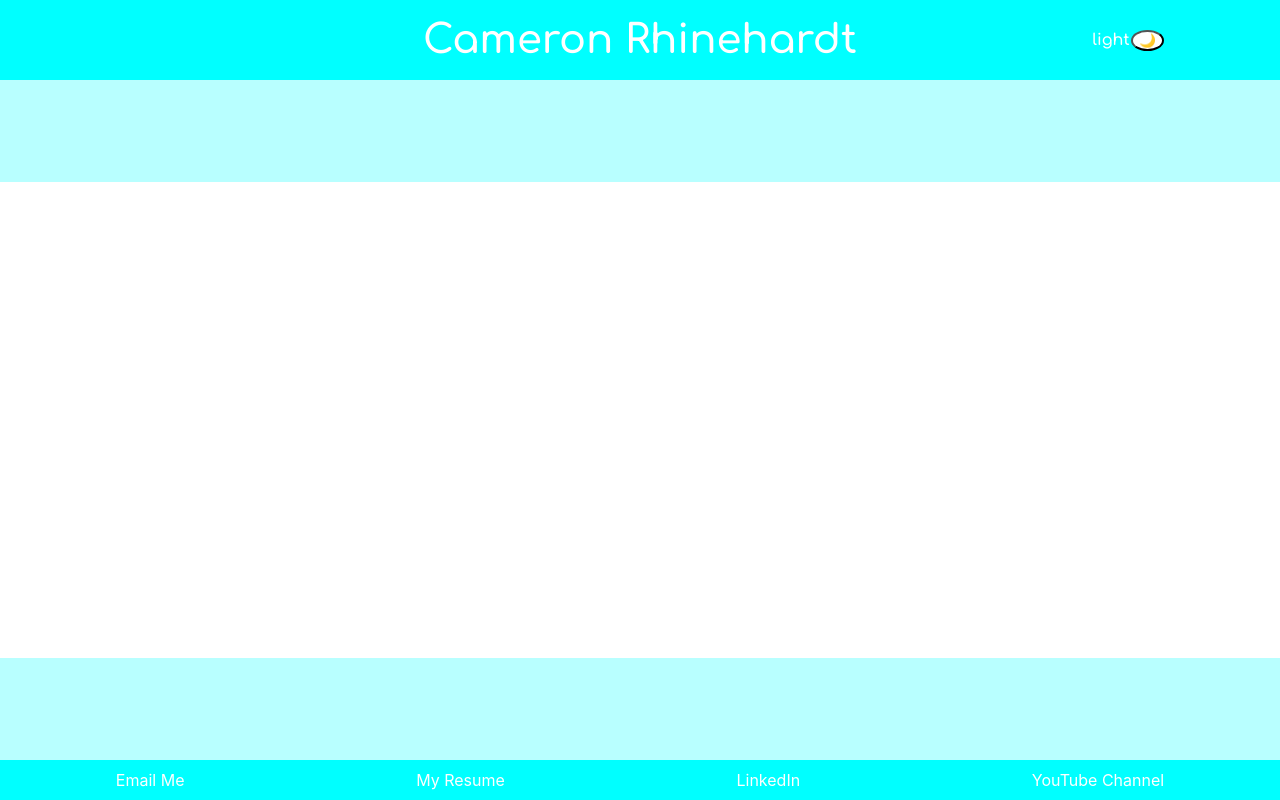
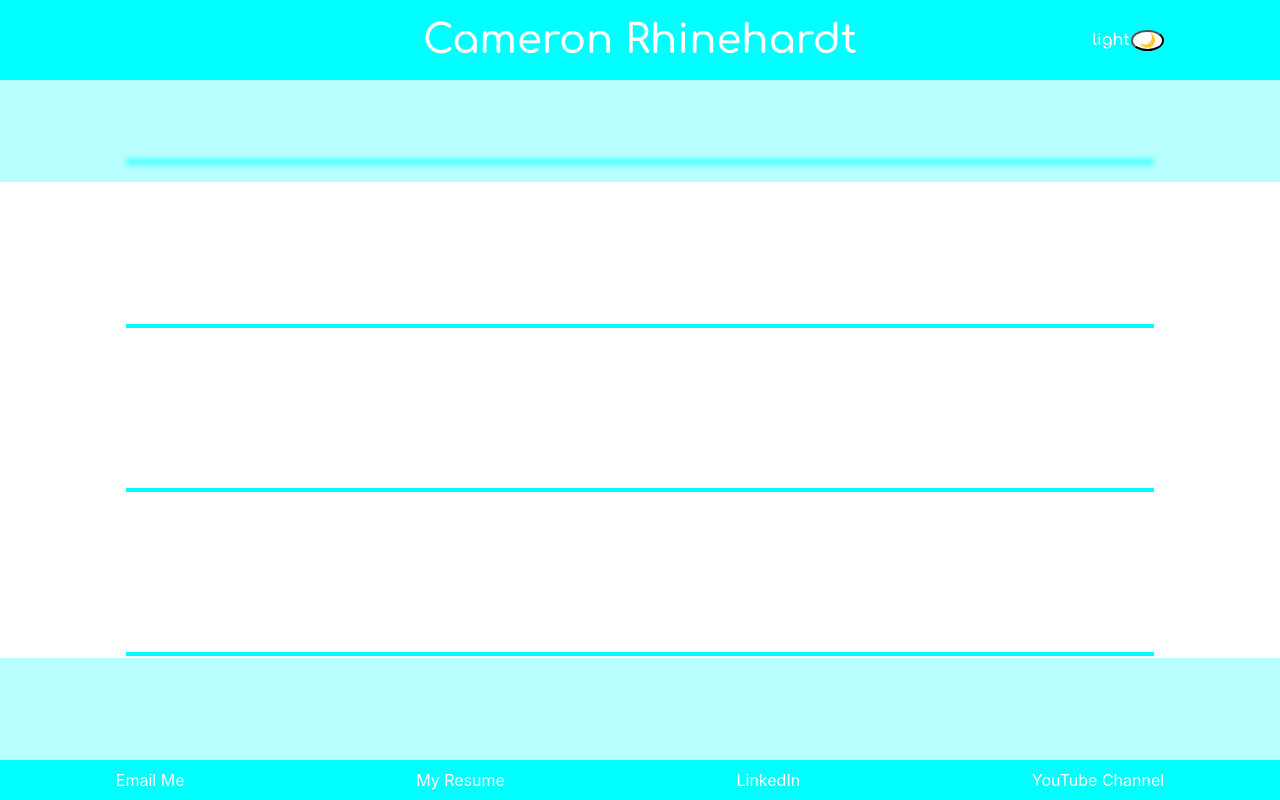
Before and after one commit to rhinehardtc/madebycameron, a React (Create React App) app in the folder madebycameron/: page / in a window 1280 px wide. Built offline with nearby package versions, Linux system fonts and the light colour scheme; a web font is replaced by a local one.

Commit message:
cards are ready to go

```diff
--- a/madebycameron/src/App.js
+++ b/madebycameron/src/App.js
@@ -21,7 +21,7 @@
   return (
     <div className="App" style={theme === "light" ? lightTheme : darkTheme}>
       <Header theme={theme} setTheme={setTheme} />
-      <ProjectsContainer />
+      <ProjectsContainer theme={theme} />
       <Footer theme={theme} />
     </div>
   );
--- /dev/null
+++ b/madebycameron/src/ProjectCard.js
@@ -0,0 +1,24 @@
+
+const ProjectCard = (props) => {
+    const {theme, project} = props;
+
+    const cardStyle = {
+        display: "flex",
+        width: "80vw",
+        height: "65vh",
+        marginTop: "10vh",
+        marginBottom: "10vh",
+        border: theme === "light" ? "2px solid cyan" : "2px solid purple"
+    };
+
+    return(
+        <div style={cardStyle}>
+            <div>
+
+            </div>
+
+        </div>
+    )
+}
+
+export default ProjectCard;
--- /dev/null
+++ b/madebycameron/src/ProjectList.js
@@ -0,0 +1,42 @@
+const ProjectList = [
+    {
+        id: 1,
+        name: "Like The Taste",
+        videoURL: "https://www.youtube.com/embed/kQoJ3pYkz04",
+        gitHubURL: "https://github.com/rhinehardtc/Like_The_Taste",
+        description: "A website built for users to search and store recipes with complex compound filter."
+    },
+    {
+        id: 2,
+        name: "Tell-A-Punch 3020",
+        videoURL: "https://www.youtube.com/watch?v=uMlHYis91TU&t=4s",
+        gitHubURL: "https://github.com/rhinehardtc/Tell-A-Punch3020",
+        description: "A React.JS 2-player pattern-based fighting game with controller support.",
+        hostedURL: "https://rhinehardtc.github.io/Tell-A-Punch3020/"
+    },
+    {
+        id: 3,
+        name: "Demo Site",
+        videoURL: "https://www.youtube.com/watch?v=kWbhCfmRFlY",
+        gitHubURL: "https://github.com/rhinehardtc/DemoSite",
+        description: "A website designed to demonstrate my personality and creative ability, as well as test advanced animations with p5.JS.",
+        hostedURL: "https://rhinehardtc.github.io/DemoSite/"
+    },
+    {
+        id: 4,
+        name: "Flex-Changer",
+        videoURL: "https://www.youtube.com/watch?v=SWwSgMguCAY&t=1s",
+        gitHubURL: "https://github.com/rhinehardtc/flex-changer",
+        description: "A website created in order to allow users to change flex properties of an area containing other elements.",
+        hostedURL: "https://rhinehardtc.github.io/flex-changer/"
+    },
+    {
+        id: 5,
+        name: "Neon Color Words",
+        videoURL: "https://www.youtube.com/watch?v=4IZF143lGkY&t=30s",
+        gitHubURL: "https://github.com/rhinehardtc/NeonColorWords",
+        description: "A React.JS game based on a psychology experiment.",
+    },
+];
+
+export default ProjectList;
--- a/madebycameron/src/ProjectsContainer.js
+++ b/madebycameron/src/ProjectsContainer.js
@@ -1,11 +1,29 @@
+import ProjectCard from "./ProjectCard";
+import ProjectList from "./ProjectList";
 
 const ProjectsContainer = (props) => {
 
-    const maskStyle = {backgroundColor: "#00ffff47", width: "100%", height: "15%", backdropFilter: "blur(4px)"};
+    const {theme} = props;
+
+    const maskStyle = {backgroundColor: "#00ffff47", width: "100%", height: "15%", backdropFilter: "blur(3px)", zIndex: 2};
+    const cardContainerStyle = {
+        display: "flex",
+        flexFlow: "column nowrap",
+        position: "absolute",
+        alignItems: "center",
+        justifyContent: "space-between",
+        width: "100%",
+        height: "85vh",
+        overflowY: "scroll",
+        zIndex: 1
+    };
 
     return(
         <div style={{display: "flex", flexFlow: "column", justifyContent: "space-between", width: "100%", height: "85vh"}}>
             <div style={maskStyle}></div>
+            <div style={cardContainerStyle}>
+                {ProjectList.map(project => <ProjectCard key={project.id} project={project} theme={theme} />)}
+            </div>
             <div style={maskStyle}></div>
         </div>
     );
--- a/madebycameron/src/index.css
+++ b/madebycameron/src/index.css
@@ -11,3 +11,12 @@
   font-family: source-code-pro, Menlo, Monaco, Consolas, 'Courier New',
     monospace;
 }
+
+::-webkit-scrollbar {
+  display: none;
+}
+
+html {
+    scrollbar-width: none;
+    scroll-behavior: smooth;
+}
```
